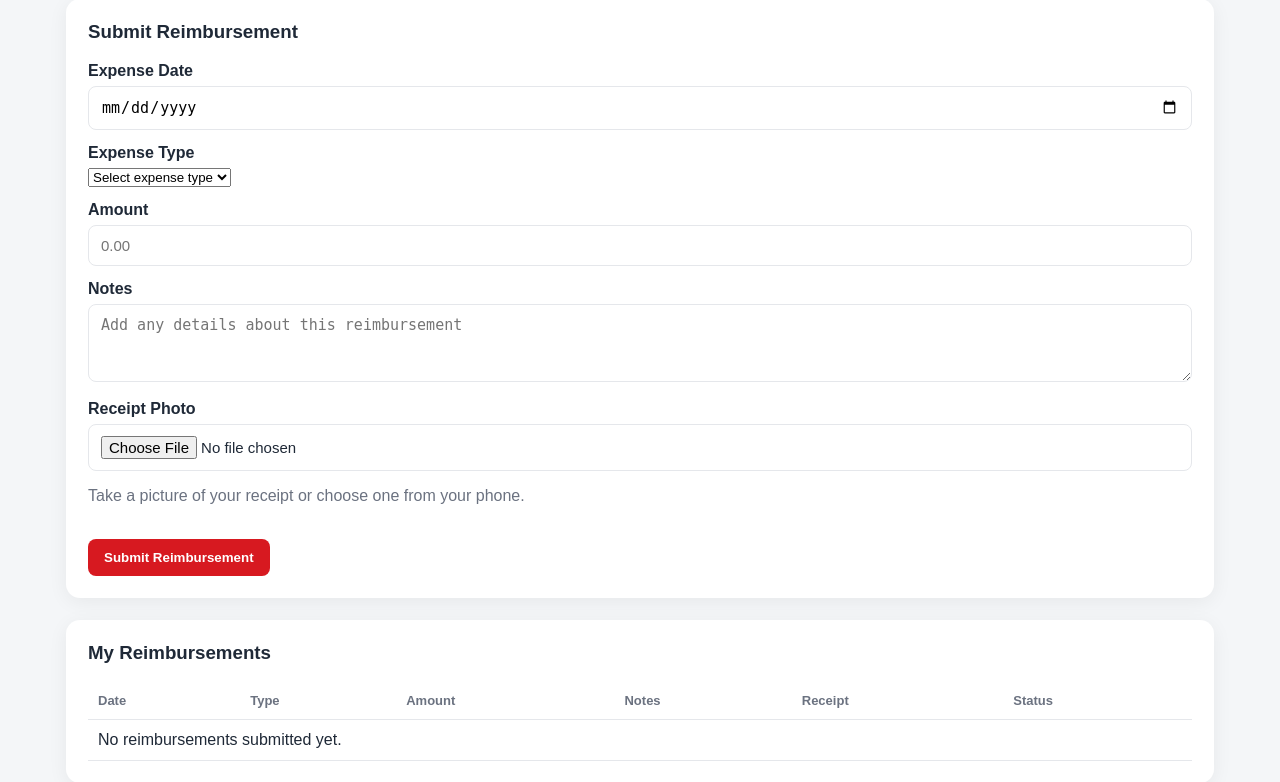
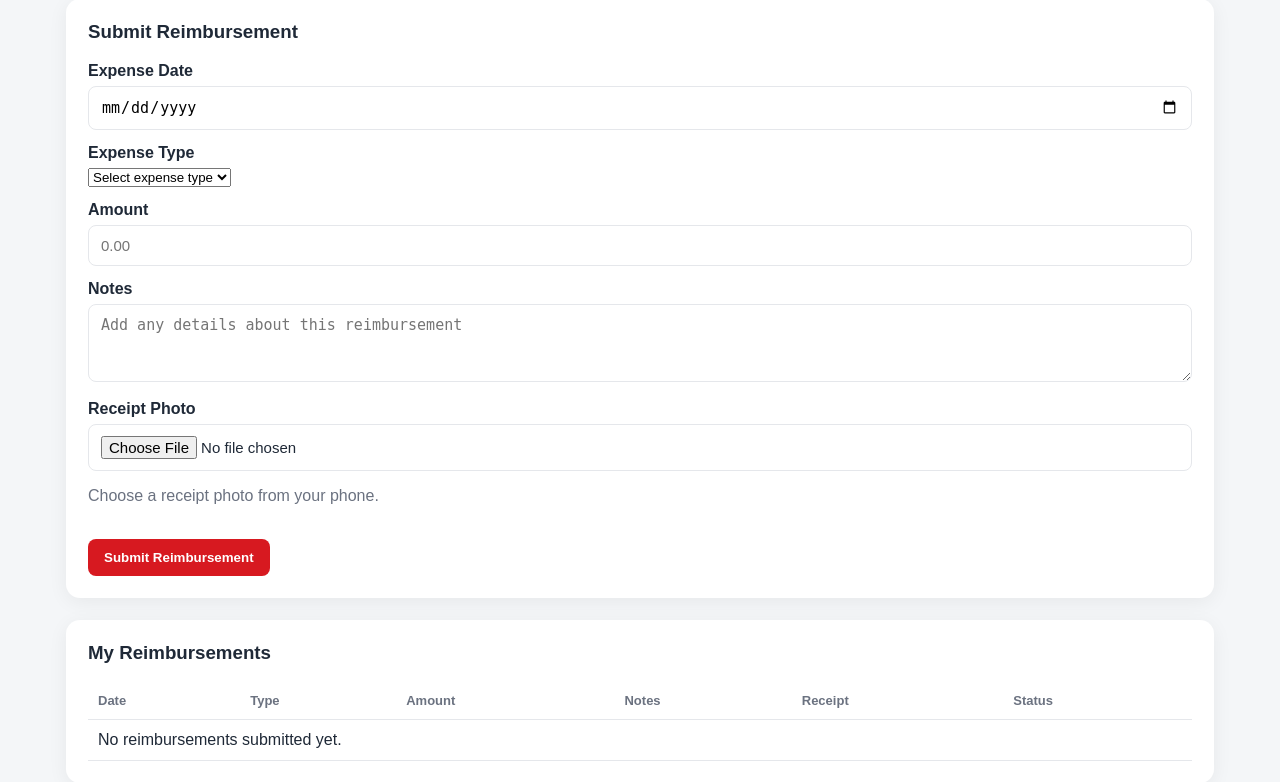
Before and after one commit to WellerTT/tnt-mileage-app, a Flask app: template templates/reimbursements.html in a window 1280 px wide. Shown: the part 204-986 px from the top of the page. Run offline with Flask 3, Linux system fonts and the light colour scheme; the template is opened without the code that fills it, so the values that code supplies are empty; some libraries are stand-ins or nearby versions.

Commit message:
Update reimbursements.html

```diff
--- a/templates/reimbursements.html
+++ b/templates/reimbursements.html
@@ -108,13 +108,12 @@
             id="receipt"
             name="receipt"
             accept="image/*"
-            capture="environment"
             required
         >
 
 
         <p class="muted">
-            Take a picture of your receipt or choose one from your phone.
+            Choose a receipt photo from your phone.
         </p>
 
 
```
